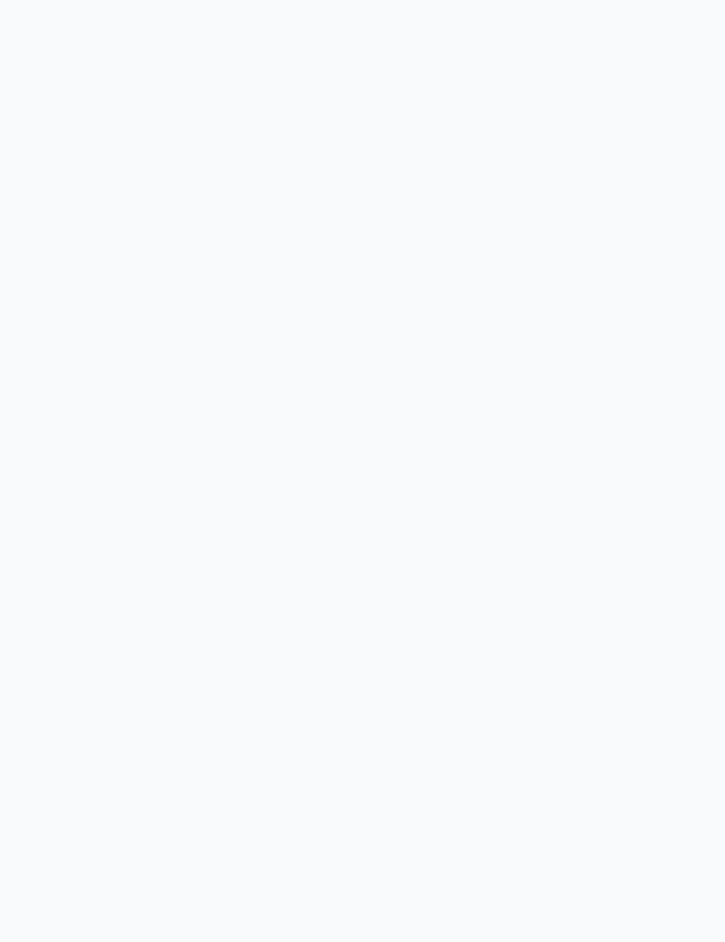
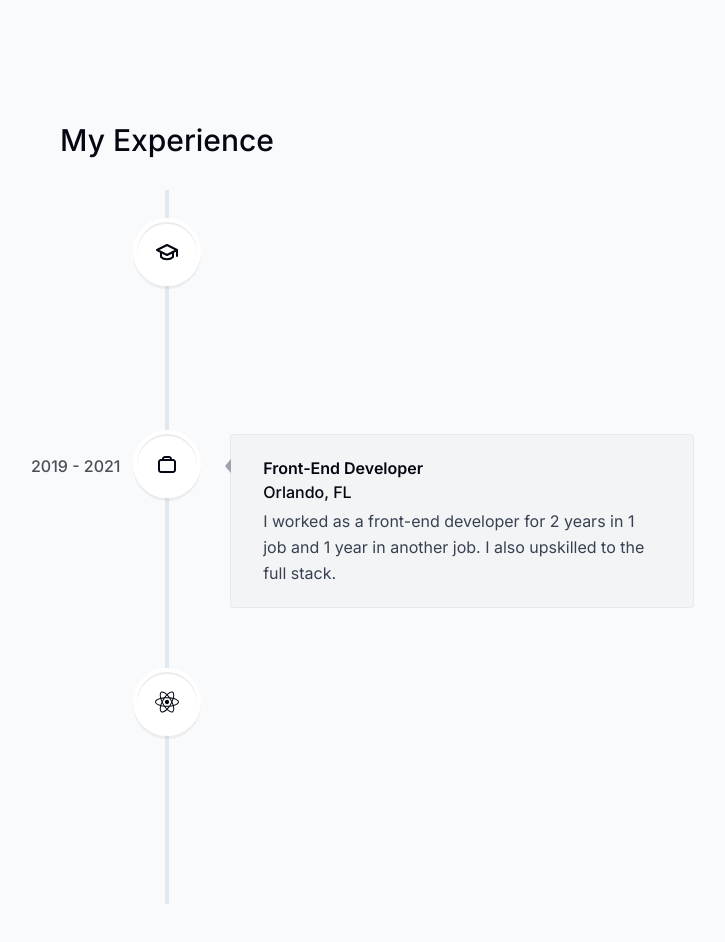
Before and after one commit to milolucero/professional-portfolio, a Next.js app: page / in a window 1280 px wide. Shown: the part 2940-3882 px from the top of the page, without its empty margins (473-1198 px from the left). Built offline with nearby package versions, Linux system fonts and the light colour scheme.

Commit message:
Add experience section

```diff
--- a/app/globals.css
+++ b/app/globals.css
@@ -2,6 +2,10 @@
 @tailwind components;
 @tailwind utilities;
 
+html {
+  --line-color: #e2e8f0;
+}
+
 a.link {
   @apply underline text-blue-600 hover:text-blue-800 visited:text-purple-600;
 }
--- a/app/page.tsx
+++ b/app/page.tsx
@@ -1,4 +1,5 @@
 import About from "@/components/about";
+import Experience from "@/components/experience";
 import Intro from "@/components/intro";
 import Projects from "@/components/projects";
 import SectionDivider from "@/components/section-divider";
@@ -12,6 +13,7 @@
       <About />
       <Projects />
       <Skills />
+      <Experience />
     </main>
   );
 }
--- /dev/null
+++ b/components/experience.tsx
@@ -0,0 +1,48 @@
+"use client";
+
+import React from "react";
+import SectionHeading from "@/components/section-heading";
+import {
+  VerticalTimeline,
+  VerticalTimelineElement,
+} from "react-vertical-timeline-component";
+import "react-vertical-timeline-component/style.min.css";
+import { experiencesData } from "@/lib/data";
+
+export default function Experience() {
+  return (
+    <section id="experience">
+      <SectionHeading>My experience</SectionHeading>
+      <VerticalTimeline lineColor="">
+        {experiencesData.map((item, index) => (
+          <React.Fragment key={index}>
+            <VerticalTimelineElement
+              contentStyle={{
+                background: "#f3f4f6",
+                boxShadow: "none",
+                border: "1px solid rgba(0, 0, 0, 0.05)",
+                textAlign: "left",
+                padding: "1.3rem 2rem",
+              }}
+              contentArrowStyle={{
+                borderRight: "0.4rem solid #9ca3af",
+              }}
+              date={item.date}
+              icon={item.icon}
+              iconStyle={{
+                background: "white",
+                fontSize: "1.5rem",
+              }}
+            >
+              <h3 className="font-semibold capitalize">{item.title}</h3>
+              <p className="font-normal !mt-0">{item.location}</p>
+              <p className="!mt-1 !font-normal text-gray-700">
+                {item.description}
+              </p>
+            </VerticalTimelineElement>
+          </React.Fragment>
+        ))}
+      </VerticalTimeline>
+    </section>
+  );
+}
--- a/package.json
+++ b/package.json
@@ -10,18 +10,20 @@
   },
   "dependencies": {
     "clsx": "^2.1.0",
-    "framer-motion": "^10.17.9",
-    "next": "14.0.4",
+    "framer-motion": "^10.17.12",
+    "next": "^13.4.8",
     "react": "^18",
     "react-dom": "^18",
     "react-icons": "^4.12.0",
     "react-intersection-observer": "^9.5.3",
+    "react-vertical-timeline-component": "^3.6.0",
     "sharp": "^0.33.1"
   },
   "devDependencies": {
     "@types/node": "^20",
     "@types/react": "^18",
     "@types/react-dom": "^18",
+    "@types/react-vertical-timeline-component": "^3.3.6",
     "autoprefixer": "^10.0.1",
     "eslint": "^8",
     "eslint-config-next": "14.0.4",
```
Also changed, not shown: tsconfig.json (+19 -5 lines), 1 other file (tests, documents, lock files or other folders).
